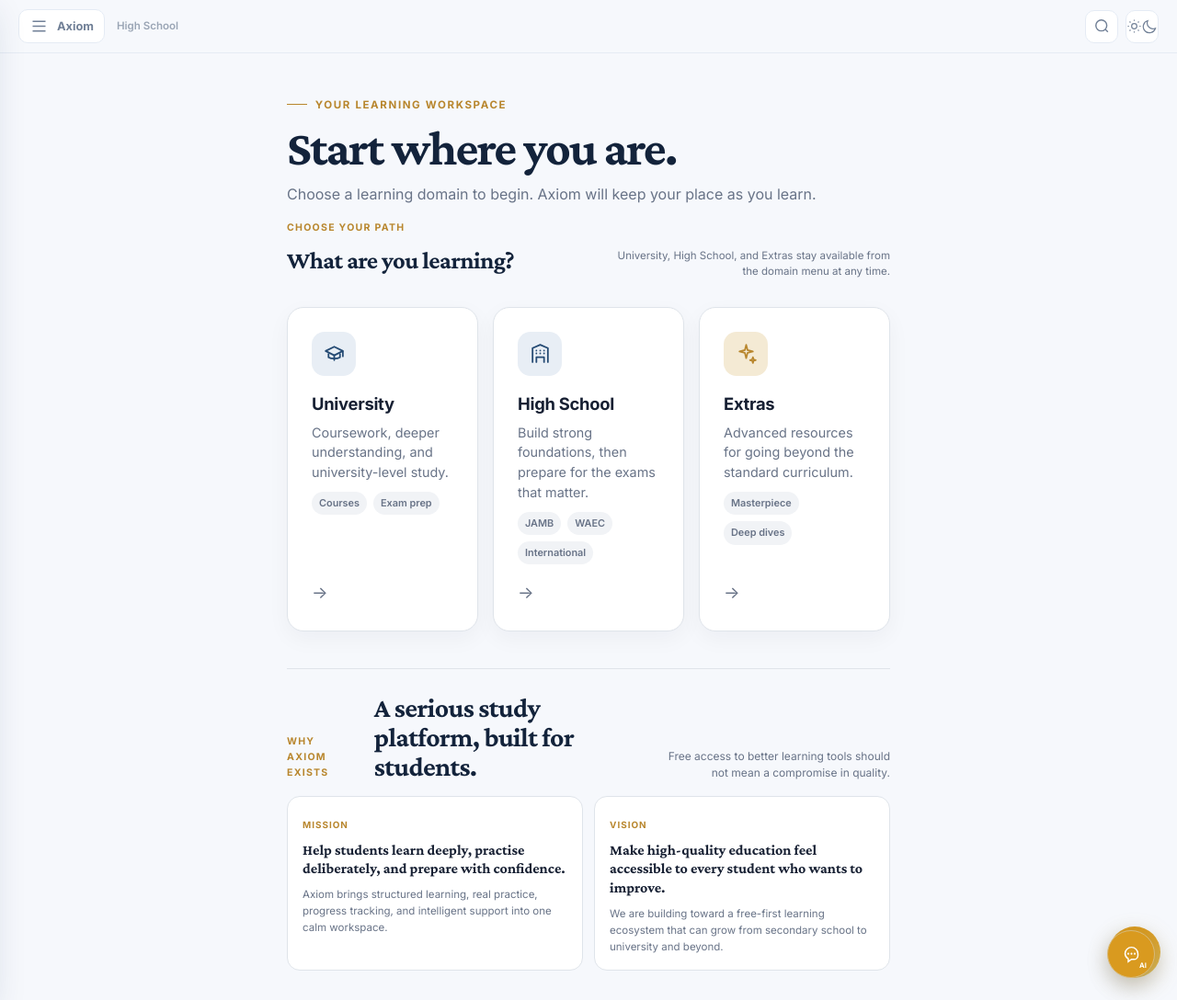
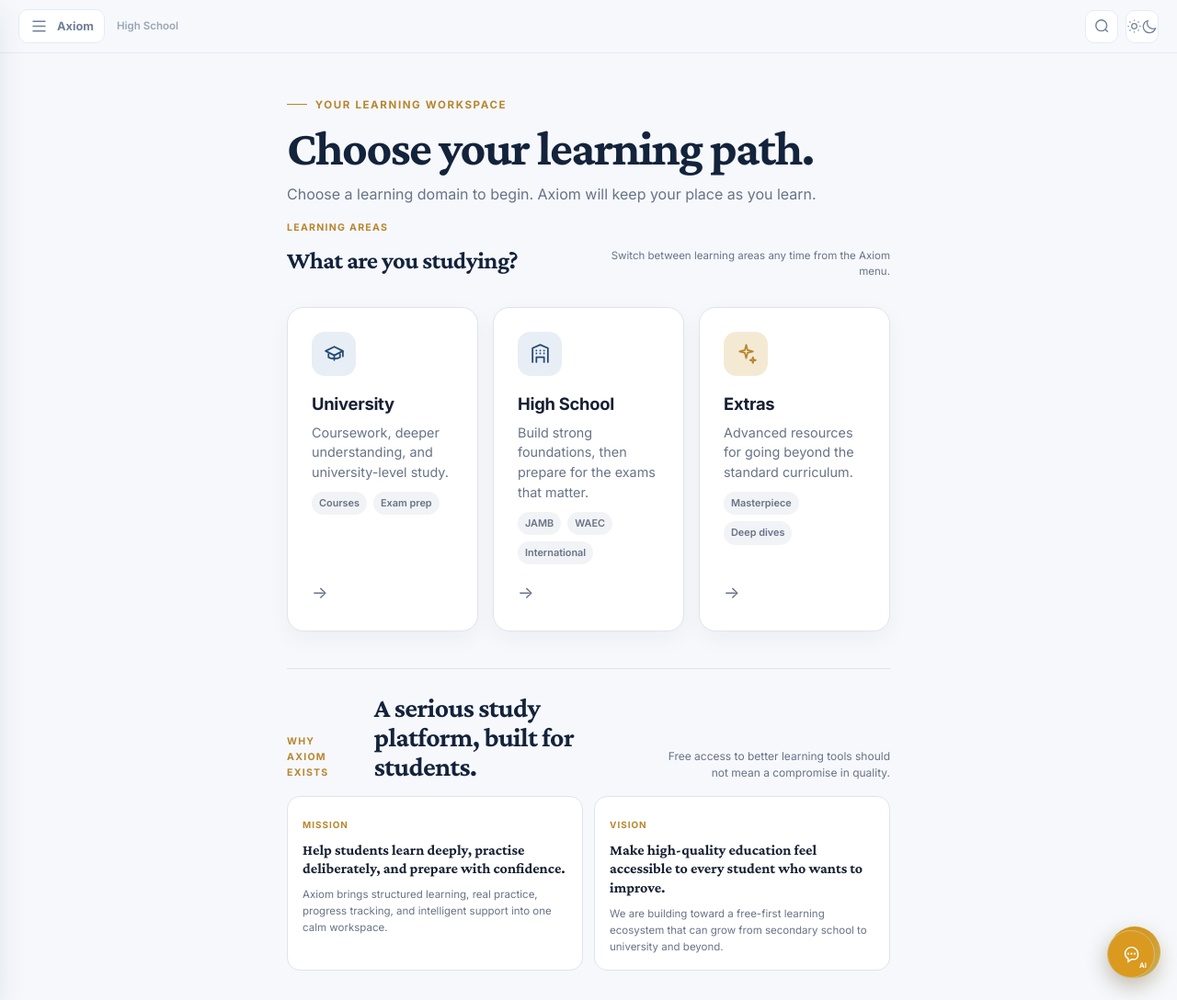
Before and after one commit to michaellegit28/axiom-academy, a Jekyll site: the page built from index.html, in a window 1280 px wide and 1088 px high. Shown: the whole window at 92% size. Built offline with Jekyll 4.4.1, drawn with Linux system fonts in a browser that asks for light colours; comment, search, counter and statistics services are not loaded.

Commit message:
Reframe Home as a learning workspace

```diff
--- a/index.html
+++ b/index.html
@@ -6,8 +6,8 @@
 
 <section class="axiom-home-intro" id="axiom-home-intro" aria-labelledby="axiom-home-title">
   <div class="axiom-kicker">Your learning workspace</div>
-  <h1 id="axiom-home-title">Start where you are.</h1>
-  <p id="axiom-home-subtitle">Choose a learning domain to begin. Axiom will keep your place as you learn.</p>
+  <h1 id="axiom-home-title">Choose your learning path.</h1>
+  <p id="axiom-home-subtitle">Start with the area you are studying. Axiom will keep your place as you learn.</p>
 </section>
 
 <div class="home-dashboard" id="home-dashboard" style="display:none;">
@@ -43,8 +43,8 @@
 
 <nav class="axiom-domains" id="axiom-domains" aria-label="Choose your learning domain">
   <div class="axiom-domains-heading">
-    <div><div class="eyebrow">Choose your path</div><h2>What are you learning?</h2></div>
-    <p>University, High School, and Extras stay available from the domain menu at any time.</p>
+    <div><div class="eyebrow">Learning areas</div><h2>What are you studying?</h2></div>
+    <p>Switch between learning areas any time from the Axiom menu.</p>
   </div>
 
   <a href="{{ '/university/' | relative_url }}" class="axiom-domain-card university">
```
